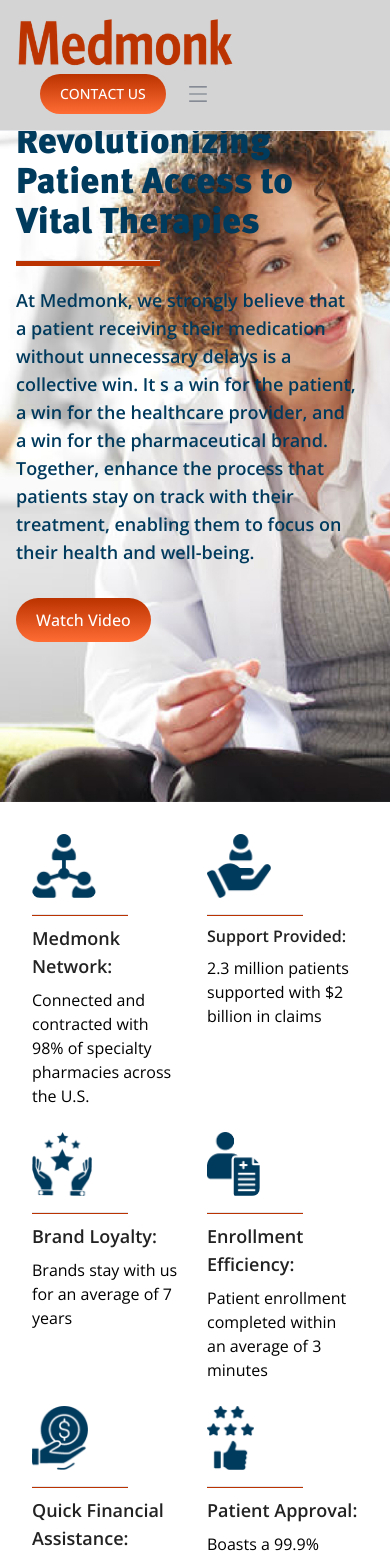
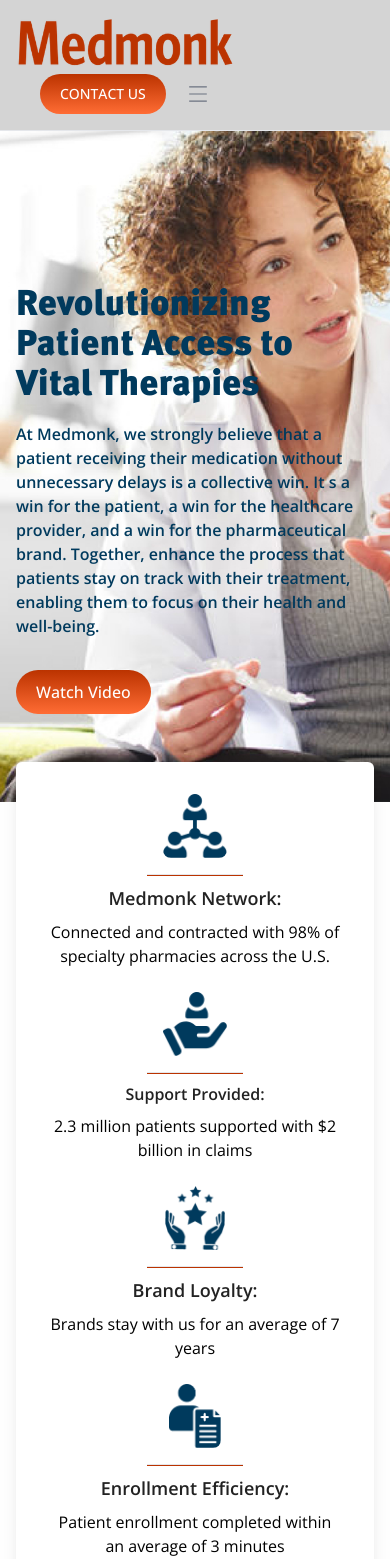
Before and after one commit to Nileshdcool/medmonk, a Next.js app: page / in a window 390 px wide. Shown: the top 1559 px of the page. Built offline with nearby package versions, Linux system fonts and the light colour scheme.

Commit message:
Home Page Responsive

```diff
--- a/pages/index.tsx
+++ b/pages/index.tsx
@@ -86,9 +86,9 @@
 
   const getTabContentClassName = (tabIndex:any) => {
     // Define a base class and conditionally add additional classes based on activeTab
-    let baseClassName = 'text-brownCust hover:text-white border hover:border-brownCust border-lightGray hover:bg-gradient-to-b from-brownCust to-orangeCust focus:outline-none font-medium text-md px-5 py-2.5 text-center me-2 mb-2 rounded-full';
+    let baseClassName = 'text-brownCust hover:text-white border hover:border-brownCust border-lightGray hover:bg-gradient-to-b from-brownCust to-orangeCust focus:outline-none font-medium text-md px-5 py-2.5 text-center me-0 ms:me-2 mb-2 rounded-full';
     if (activeTab === tabIndex) {
-      baseClassName = 'text-white bg-gradient-to-b from-brownCust to-orangeCust hover:bg-gradient-to-br focus:outline-none font-medium text-md px-5 py-2.5 text-center me-2 mb-2 rounded-full'; // Add 'active' class if it's the activeTab
+      baseClassName = 'text-white bg-gradient-to-b from-brownCust to-orangeCust hover:bg-gradient-to-br focus:outline-none font-medium text-md px-5 py-2.5 text-center me-0 md:me-2 mb-2 rounded-full'; // Add 'active' class if it's the activeTab
     }
     return baseClassName;
   };
@@ -202,15 +202,15 @@
         </div>
       </header>
 
-      <section className="hreo-sec bg-center flex bg-no-repeat bg-home-hero bg-cover py-20">
+      <section className="hreo-sec bg-center flex bg-no-repeat bg-home-hero bg-cover py-20 items-end lg:items-start">
         <div className="container mx-auto justify-between items-center flex px-4">
           <div className="flex -mt-7">
             <div className="w-1/1 lg:w-1/2 pr-4">
-              <h1 className="text-4xl sm:text-6xl font-black text-darkBlue mb-4">
+              <h1 className="text-4xl md:text-6xl font-black text-darkBlue mb-4">
                 Revolutionizing Patient Access to Vital Therapies
               </h1>
-              <hr className=" h-1.5 w-36 bg-brownCust mb-5" />
-              <p className="text-lg text-darkBlue mb-8  font-semibold">
+              <hr className=" h-1.5 w-36 bg-brownCust mb-5 hidden sm:inline-block" />
+              <p className="sm:text-lg text-md text-darkBlue mb-8  font-semibold">
                 At Medmonk, we strongly believe that a patient receiving their
                 medication without unnecessary delays is a collective win. It s
                 a win for the patient, a win for the healthcare provider, and a
@@ -229,19 +229,19 @@
         </div>
       </section>
 
-      <section className="bg-center flex">
+      <section className="bg-center flex px-4 xl:px-0">
         <div className="container mx-auto justify-between items-center flex">
-          <div className="grid grid-cols-2 lg:grid-cols-6 gap-6 xl:gap-8  py-8 xl:py-14 px-8 xl:px-14 bg-white shadow-xl rounded-md -mt-0 sm:-mt-36 mx-0 xl:mx-10">
+          <div className="grid text-center md:text-left sm:grid-cols-1 md:grid-cols-2 lg:grid-cols-6 gap-6 xl:gap-8 py-8 xl:py-14 px-8 xl:px-14 bg-white shadow-xl rounded-md lg:-mt-36 -mt-10 mx-0 xl:mx-10">
             <div>
               <Image
                 width="0"
                 height="0"
                 sizes="100vw"
-                className="h-16 w-auto rounded-lg"
+                className="h-16 w-auto rounded-lg inline-block"
                 src="/assets/Medmonk-Network.png"
                 alt=""
               />
-              <hr className=" h-0.5 w-24 bg-brownCust mb-2 mt-4" />
+              <hr className=" h-0.5 w-24 bg-brownCust mb-2 mt-4 block ml-auto mr-auto md:ml-0" />
               <h3 className="font-semibold text-hBlack mb-2 text-lg">
                 Medmonk Network:
               </h3>
@@ -255,11 +255,11 @@
                 width="0"
                 height="0"
                 sizes="100vw"
-                className="h-16 max-w-full rounded-lg w-auto"
+                className="h-16 max-w-full rounded-lg w-auto inline-block"
                 src="/assets/Support-Provided.png"
                 alt=""
               />
-              <hr className=" h-0.5 w-24 bg-brownCust mb-2 mt-4" />
+              <hr className=" h-0.5 w-24 bg-brownCust mb-2 mt-4 block ml-auto mr-auto md:ml-0" />
               <h3 className="font-semibold text-hBlack mb-2 text-1xl">
                 Support Provided:
               </h3>
@@ -270,11 +270,11 @@
                 width="0"
                 height="0"
                 sizes="100vw"
-                className="h-16 max-w-full rounded-lg w-auto"
+                className="h-16 max-w-full rounded-lg w-auto inline-block"
                 src="/assets/Brand-Loyalty.png"
                 alt=""
               />
-              <hr className=" h-0.5 w-24 bg-brownCust mb-2 mt-4" />
+              <hr className=" h-0.5 w-24 bg-brownCust mb-2 mt-4 block ml-auto mr-auto md:ml-0" />
               <h3 className="font-semibold text-hBlack mb-2 text-lg">
                 Brand Loyalty:
               </h3>
@@ -285,11 +285,11 @@
                 width="0"
                 height="0"
                 sizes="100vw"
-                className="h-16 max-w-full rounded-lg w-auto"
+                className="h-16 max-w-full rounded-lg w-auto inline-block"
                 src="/assets/Enrollment-Efficiency.png"
                 alt=""
               />
-              <hr className=" h-0.5 w-24 bg-brownCust mb-2 mt-4" />
+              <hr className=" h-0.5 w-24 bg-brownCust mb-2 mt-4 block ml-auto mr-auto md:ml-0" />
               <h3 className="font-semibold text-hBlack mb-2 text-lg">
                 Enrollment Efficiency:
               </h3>
@@ -300,11 +300,11 @@
                 width="0"
                 height="0"
                 sizes="100vw"
-                className="h-16 max-w-full rounded-lg w-auto"
+                className="h-16 max-w-full rounded-lg w-auto inline-block"
                 src="/assets/Quick-Financial-Assistance.png"
                 alt=""
               />
-              <hr className=" h-0.5 w-24 bg-brownCust mb-2 mt-4" />
+              <hr className=" h-0.5 w-24 bg-brownCust mb-2 mt-4 block ml-auto mr-auto md:ml-0" />
               <h3 className="font-semibold text-hBlack mb-2 text-lg">
                 Quick Financial Assistance:
               </h3>
@@ -315,11 +315,11 @@
                 width="0"
                 height="0"
                 sizes="100vw"
-                className="h-16 max-w-full rounded-lg w-auto"
+                className="h-16 max-w-full rounded-lg w-auto inline-block"
                 src="/assets/Patient-Approval.png"
                 alt=""
               />
-              <hr className=" h-0.5 w-24 bg-brownCust mb-2 mt-4" />
+              <hr className=" h-0.5 w-24 bg-brownCust mb-2 mt-4 block ml-auto mr-auto md:ml-0" />
               <h3 className="font-semibold text-hBlack mb-2 text-lg">
                 Patient Approval:
               </h3>
@@ -331,24 +331,26 @@
 
       <section className="bg-center flex pt-24 pb-20 overflow-hidden">
         <div className="container mx-auto">
-          <h2 className="text-5xl font-bold text-darkOrange mb-8 px-8 xl:px-14">
+          <h2 className="text-4xl md:text-5xl font-bold text-darkOrange mb-5 md:mb-8 px-4 md:px-8 xl:px-14 text-center md:text-left">
             Medmonk As Your Partner
           </h2>
-          <div className="grid grid-cols-1 lg:grid-cols-2 gap-6 xl:gap-8 px-8 xl:px-14">
+          <hr className=" h-1.5 w-36 bg-brownCust mb-8 md:hidden block ml-auto mr-auto" />
+          <div className="grid grid-cols-1 lg:grid-cols-2 gap-6 xl:gap-8 px-4 xl:px-14">
             <div className="partne-left grid grid-cols-1 gap-10">
-              <div className="flex">
-                <div className="w-36 flex">
-                  <Image
-                    width="0"
-                    height="0"
-                    sizes="100vw"
-                    className="w-24 h-auto m-auto ml-0"
+              <div className="flex md:flex-row flex-col text-center md:text-left">
+                <div className="w-full md:w-36 flex md:flex-row flex-col md:justify-start justify-center">
+                  <Image
+                    width="0"
+                    height="0"
+                    sizes="100vw"
+                    className="w-24 h-auto m-auto ml-auto md:ml-0"
                     src="/assets/Medmon-Partner1.png"
                     alt=""
                   />
-                </div>
-                <div className="pl-5 border-l-4 border-darkBlue w-full">
-                  <h3 className="text-darkBlue mb-1.5 text-2xl font-extrabold">
+                  <hr className=" h-0.5 w-24 bg-darkBlue mb-4 mt-8 md:hidden ml-auto mr-auto md:ml-0" />
+                </div>
+                <div className="pl-0 md:pl-5 border-l-0 md:border-l-4 border-darkBlue w-full">
+                  <h3 className="text-darkBlue mb-1.5 text-xl md:text-2xl font-extrabold ">
                     EXPERTISE IN RARE DISEASES
                   </h3>
                   <p>
@@ -360,19 +362,20 @@
                   </p>
                 </div>
               </div>
-              <div className="flex">
-                <div className="w-36 flex">
-                  <Image
-                    width="0"
-                    height="0"
-                    sizes="100vw"
-                    className="w-24 h-auto m-auto ml-0"
+              <div className="flex md:flex-row flex-col text-center md:text-left">
+                <div className="w-full md:w-36 flex md:flex-row flex-col md:justify-start justify-center">
+                  <Image
+                    width="0"
+                    height="0"
+                    sizes="100vw"
+                    className="w-24 h-auto m-auto ml-auto md:ml-0"
                     src="/assets/Medmon-Partner2.png"
                     alt=""
                   />
-                </div>
-                <div className="pl-5 border-l-4 border-darkBlue w-full">
-                  <h3 className="text-darkBlue mb-1.5 text-2xl font-extrabold">
+                  <hr className=" h-0.5 w-24 bg-darkBlue mb-4 mt-8 md:hidden ml-auto mr-auto md:ml-0" />
+                </div>
+                <div className="pl-0 md:pl-5 border-l-0 md:border-l-4 border-darkBlue w-full">
+                  <h3 className="text-darkBlue mb-1.5 text-xl md:text-2xl font-extrabold">
                     EXTENSIVE SPECIALTY PHARMACIES NETWORK
                   </h3>
                   <p>
@@ -383,19 +386,20 @@
                   </p>
                 </div>
               </div>
-              <div className="flex">
-                <div className="w-36 flex ">
-                  <Image
-                    width="0"
-                    height="0"
-                    sizes="100vw"
-                    className="w-24 h-auto m-auto ml-0"
+              <div className="flex md:flex-row flex-col text-center md:text-left">
+                <div className="w-full md:w-36 flex md:flex-row flex-col md:justify-start justify-center">
+                  <Image
+                    width="0"
+                    height="0"
+                    sizes="100vw"
+                    className="w-24 h-auto m-auto ml-auto md:ml-0"
                     src="/assets/Medmon-Partner3.png"
                     alt=""
                   />
-                </div>
-                <div className="pl-5 border-l-4 border-darkBlue w-full">
-                  <h3 className="text-darkBlue mb-1.5 text-2xl font-extrabold">
+                  <hr className=" h-0.5 w-24 bg-darkBlue mb-4 mt-8 md:hidden ml-auto mr-auto md:ml-0" />
+                </div>
+                <div className="pl-0 md:pl-5 border-l-0 md:border-l-4 border-darkBlue w-full">
+                  <h3 className="text-darkBlue mb-1.5 text-xl md:text-2xl font-extrabold">
                     EFFORTLESS INTEGRATION
                   </h3>
                   <p>
@@ -420,7 +424,7 @@
                       src="/assets/speed.png"
                       alt=""
                     />
-                    <h3 className="text-darkBlue mt-2 text-2xl font-extrabold">
+                    <h3 className="text-darkBlue mt-2 md:text-2xl text-xl font-extrabold">
                       SPEED
                     </h3>
                     <hr className=" h-1 w-24 bg-brownCust mb-2 mt-1 inline-block" />
@@ -439,7 +443,7 @@
                       src="/assets/customization.png"
                       alt=""
                     />
-                    <h3 className="text-darkBlue mt-2 text-2xl font-extrabold">
+                    <h3 className="text-darkBlue mt-2 md:text-2xl text-xl font-extrabold">
                       CUSTOMIZATION
                     </h3>
                     <hr className=" h-1 w-24 bg-brownCust mb-2 mt-1 inline-block" />
@@ -459,7 +463,7 @@
                       src="/assets/customization1.png"
                       alt=""
                     />
-                    <h3 className="text-darkBlue mt-2 text-2xl font-extrabold">
+                    <h3 className="text-darkBlue mt-2 md:text-2xl text-xl font-extrabold">
                       SPEED
                     </h3>
                     <hr className=" h-1 w-24 bg-brownCust mb-2 mt-1 inline-block" />
@@ -478,7 +482,7 @@
                       src="/assets/customization.png"
                       alt=""
                     />
-                    <h3 className="text-darkBlue mt-2 text-2xl font-extrabold">
+                    <h3 className="text-darkBlue mt-2 md:text-2xl text-xl font-extrabold">
                       CUSTOMIZATION
                     </h3>
                     <hr className=" h-1 w-24 bg-brownCust mb-2 mt-1 inline-block" />
@@ -499,7 +503,7 @@
       <section className="pt-10 pb-20">
         <div className="container mx-auto">
           <div className="text-center max-w-3xl mx-auto px-4">
-            <h2 className="text-5xl font-bold text-darkOrange mb-2 px-8 xl:px-14">
+            <h2 className="text-4xl md:text-5xl font-bold text-darkOrange mb-2 px-4 xl:px-14">
               Partners
             </h2>
             <hr className=" h-1.5 w-36 bg-brownCust mb-5 inline-block" />
@@ -510,7 +514,7 @@
               dedicated to advancing patient care and ensuring access to vital
               medications.
             </p>
-            <div className="flex mt-6 justify-center" id="default-tab" data-tabs-toggle="#default-tab-content" role="tablist">
+            <div className="flex mt-6 justify-center flex-col md:flex-row" id="default-tab" data-tabs-toggle="#default-tab-content" role="tablist">
               <button
                 type="button"
                 //className="text-white bg-gradient-to-b from-brownCust to-orangeCust hover:bg-gradient-to-br focus:outline-none font-medium text-md px-5 py-2.5 text-center me-2 mb-2 rounded-full"
@@ -534,7 +538,7 @@
             {...settingsLogo}
             className="brand-logos pb-6 max-w-4xl m-auto">
             <div>
-              <div className="grid grid-cols-3 sm:grid-cols-3 md:grid-cols-6 gap-0 xl:gap-0 pt-14 px-0 xl:px-0 max-w-6xl m-auto">
+              <div className="grid grid-cols-2 sm:grid-cols-3 lg:grid-cols-6 gap-0 xl:gap-0 pt-14 px-0 xl:px-0 max-w-6xl m-auto">
                 <div className="brand-logo">
                   <Image
                     width="0"
@@ -596,7 +600,7 @@
                   />
                 </div>
               </div>
-              <div className="grid grid-cols-3 sm:grid-cols-3 md:grid-cols-6 gap-0 xl:gap-0 pt-14 px-0 xl:px-0 max-w-6xl m-auto">
+              <div className="grid grid-cols-2 sm:grid-cols-3 lg:grid-cols-6 gap-0 xl:gap-0 pt-0 lg:pt-14 px-0 xl:px-0 max-w-6xl m-auto">
                 <div className="brand-logo">
                   <Image
                     width="0"
@@ -660,7 +664,7 @@
               </div>
             </div>
             <div>
-              <div className="grid grid-cols-3 sm:grid-cols-3 md:grid-cols-6 gap-0 xl:gap-0 pt-14 px-0 xl:px-0 max-w-6xl m-auto">
+              <div className="grid grid-cols-2 sm:grid-cols-3 lg:grid-cols-6 gap-0 xl:gap-0 pt-14 px-0 xl:px-0 max-w-6xl m-auto">
                 <div className="brand-logo">
                   <Image
                     width="0"
@@ -722,7 +726,7 @@
                   />
                 </div>
               </div>
-              <div className="grid grid-cols-3 sm:grid-cols-3 md:grid-cols-6 gap-0 xl:gap-0 pt-14 px-0 xl:px-0 max-w-6xl m-auto">
+              <div className="grid grid-cols-2 sm:grid-cols-3 lg:grid-cols-6 gap-0 xl:gap-0 pt-0 lg:pt-14 px-0 xl:px-0 max-w-6xl m-auto">
                 <div className="brand-logo">
                   <Image
                     width="0"
@@ -790,7 +794,7 @@
 
          {activeTab === 2 &&  <Slider {...settingsLogo} className="brand-logos pb-6 max-w-4xl m-auto">
             <div>
-              <div className="grid grid-cols-3 sm:grid-cols-3 md:grid-cols-6 gap-0 xl:gap-0 pt-14 px-0 xl:px-0 max-w-6xl m-auto">
+              <div className="grid grid-cols-2 sm:grid-cols-3 lg:grid-cols-6 gap-0 xl:gap-0 pt-14 px-0 xl:px-0 max-w-6xl m-auto">
                 <div className="brand-logo">
                   <Image
                     width="0"
@@ -852,7 +856,7 @@
                   />
                 </div>
               </div>
-              <div className="grid grid-cols-3 sm:grid-cols-3 md:grid-cols-6 gap-0 xl:gap-0 pt-14 px-0 xl:px-0 max-w-6xl m-auto">
+              <div className="grid grid-cols-2 sm:grid-cols-3 lg:grid-cols-6 gap-0 xl:gap-0 pt-0 lg:pt-14 px-0 xl:px-0 max-w-6xl m-auto">
                 <div className="brand-logo">
                   <Image
                     width="0"
@@ -914,7 +918,7 @@
                   />
                 </div>
               </div>
-              <div className="grid grid-cols-3 sm:grid-cols-3 md:grid-cols-6 gap-0 xl:gap-0 pt-14 px-0 xl:px-0 max-w-6xl m-auto">
+              <div className="grid grid-cols-2 sm:grid-cols-3 lg:grid-cols-6 gap-0 xl:gap-0 pt-0 lg:pt-14 px-0 xl:px-0 max-w-6xl m-auto">
                 <div className="brand-logo">
                   <Image
                     width="0"
@@ -978,7 +982,7 @@
               </div>
             </div>
             <div>
-              <div className="grid grid-cols-3 sm:grid-cols-3 md:grid-cols-6 gap-0 xl:gap-0 pt-14 px-0 xl:px-0 max-w-6xl m-auto">
+              <div className="grid grid-cols-2 sm:grid-cols-3 lg:grid-cols-6 gap-0 xl:gap-0 pt-14 px-0 xl:px-0 max-w-6xl m-auto">
                 <div className="brand-logo">
                   <Image
                     width="0"
@@ -1040,7 +1044,7 @@
                   />
                 </div>
               </div>
-              <div className="grid grid-cols-3 sm:grid-cols-3 md:grid-cols-6 gap-0 xl:gap-0 pt-14 px-0 xl:px-0 max-w-6xl m-auto">
+              <div className="grid grid-cols-2 sm:grid-cols-3 lg:grid-cols-6 gap-0 xl:gap-0 pt-0 lg:pt-14 px-0 xl:px-0 max-w-6xl m-auto">
                 <div className="brand-logo">
                   <Image
                     width="0"
@@ -1102,7 +1106,7 @@
                   />
                 </div>
               </div>
-              <div className="grid grid-cols-3 sm:grid-cols-3 md:grid-cols-6 gap-0 xl:gap-0 pt-14 px-0 xl:px-0 max-w-6xl m-auto">
+              <div className="grid grid-cols-2 sm:grid-cols-3 lg:grid-cols-6 gap-0 xl:gap-0 pt-0 lg:pt-14 px-0 xl:px-0 max-w-6xl m-auto">
                 <div className="brand-logo">
                   <Image
                     width="0"
@@ -1166,7 +1170,7 @@
               </div>
             </div>
             <div>
-              <div className="grid grid-cols-3 sm:grid-cols-3 md:grid-cols-6 gap-0 xl:gap-0 pt-14 px-0 xl:px-0 max-w-6xl m-auto">
+              <div className="grid grid-cols-2 sm:grid-cols-3 lg:grid-cols-6 gap-0 xl:gap-0 pt-14 px-0 xl:px-0 max-w-6xl m-auto">
                 <div className="brand-logo">
                   <Image
                     width="0"
@@ -1228,7 +1232,7 @@
                   />
                 </div>
               </div>
-              <div className="grid grid-cols-3 sm:grid-cols-3 md:grid-cols-6 gap-0 xl:gap-0 pt-14 px-0 xl:px-0 max-w-6xl m-auto">
+              <div className="grid grid-cols-2 sm:grid-cols-3 lg:grid-cols-6 gap-0 xl:gap-0 pt-0 lg:pt-14 px-0 xl:px-0 max-w-6xl m-auto">
                 <div className="brand-logo">
                   <Image
                     width="0"
```
Also changed, not shown: styles/globals.scss (+17 -0 lines).
